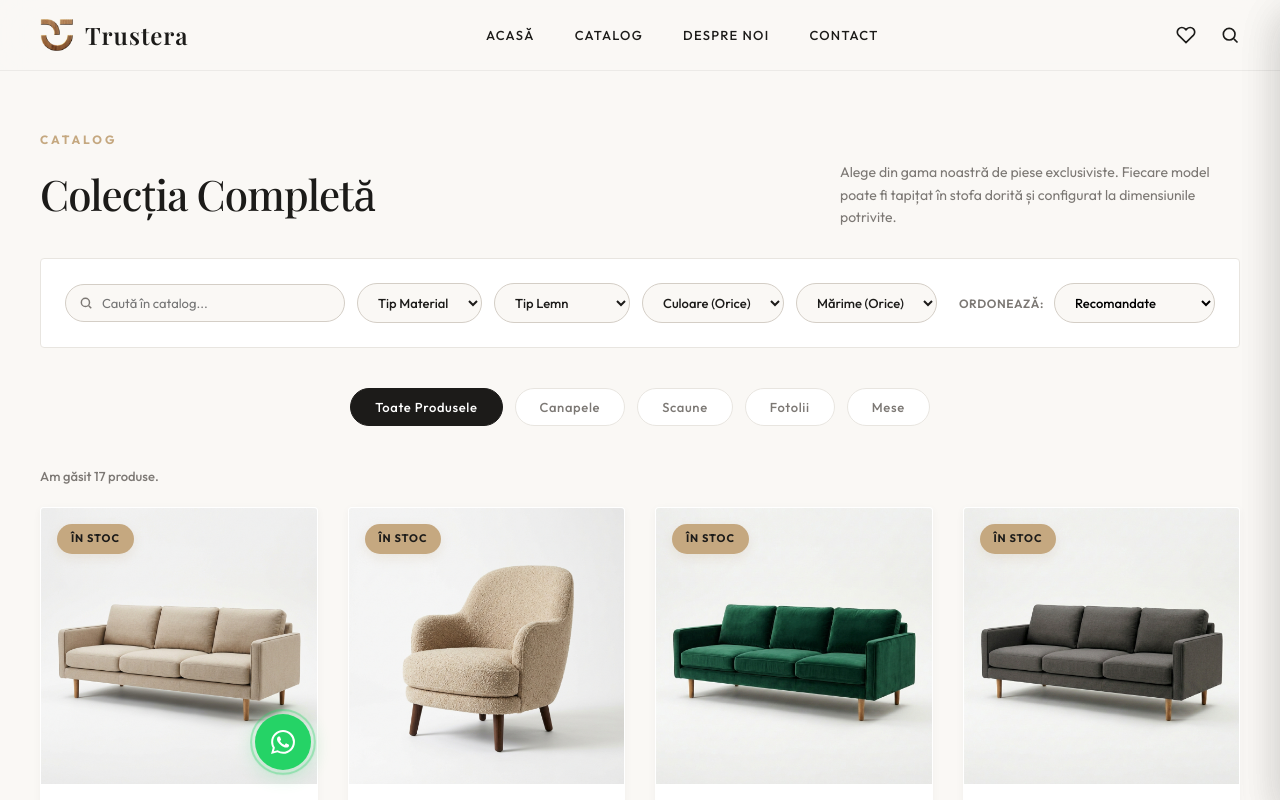
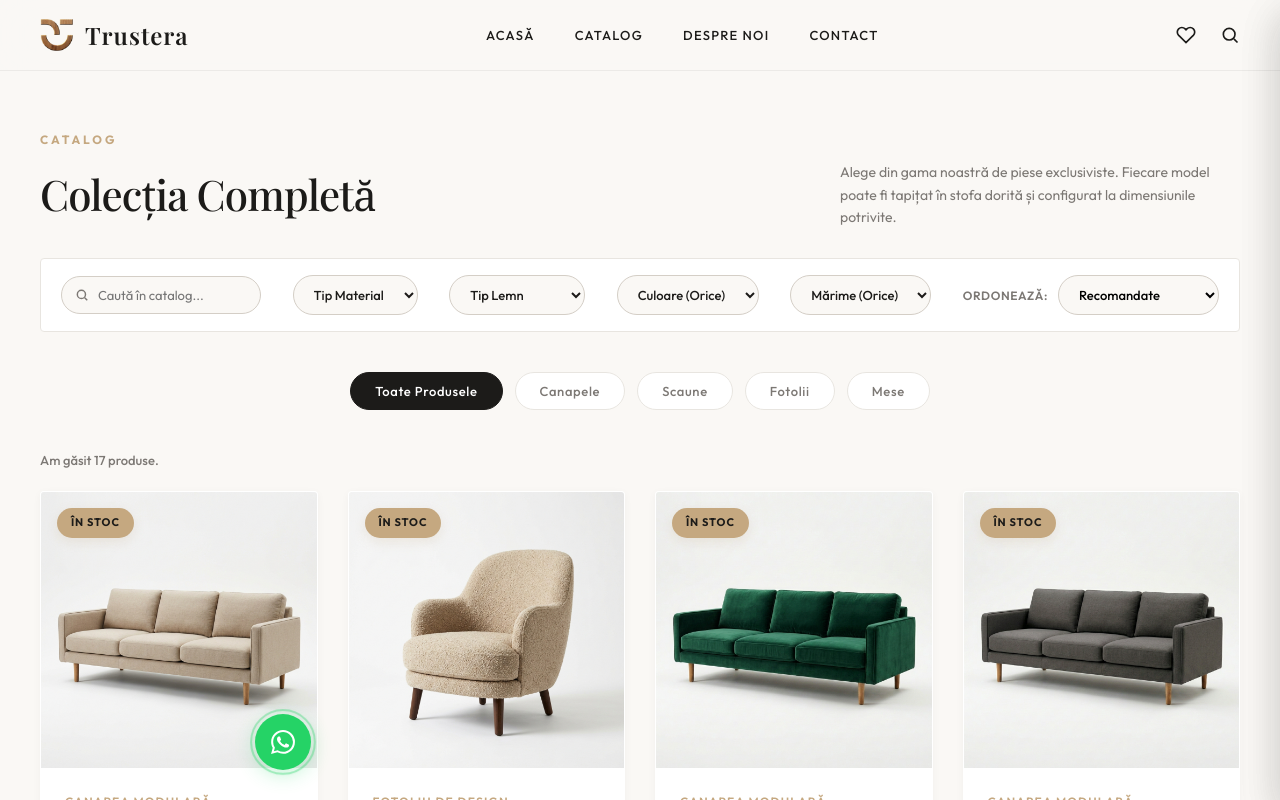
Before and after one commit to DinuVidrascu/trust-wood, a React (Vite) app: page /catalog in a window 1280 px wide. Shown: the top 800 px of the page. Built offline with nearby package versions, Linux system fonts and the light colour scheme; a web font is replaced by a local one.

Commit message:
Flatten filter bar layout and decrease search input width to 200px to prevent wrapping

```diff
--- a/src/pages/Catalog.jsx
+++ b/src/pages/Catalog.jsx
@@ -171,19 +171,18 @@ export default function Catalog() {
         <div style={{
           display: 'flex',
           flexWrap: 'wrap',
-          gap: '20px',
+          gap: '12px',
           justifyContent: 'space-between',
           alignItems: 'center',
           marginBottom: '40px',
-          padding: '24px',
+          padding: '16px 20px',
           background: 'var(--bg-card)',
           borderRadius: '4px',
           border: '1px solid var(--border)'
-        }}>
-          {/* Left Group: Search & Filters */}
-          <div style={{ display: 'flex', gap: '12px', flexWrap: 'wrap', alignItems: 'center', flexGrow: 1 }}>
+        }} className="catalog-filter-bar">
+
           {/* Inner Search */}
-            <div style={{ position: 'relative', width: '280px', maxWidth: '100%' }}>
+          <div style={{ position: 'relative', width: '200px', maxWidth: '100%', flexShrink: 0 }}>
             <input
               type="text"
               placeholder="Caută în catalog..."
@@ -207,7 +206,7 @@ export default function Catalog() {
           <select
             value={activeMaterial}
             onChange={e => setActiveMaterial(e.target.value)}
-              style={{ padding: '10px 16px', border: '1px solid var(--border-dark)', borderRadius: '20px', fontSize: '13px', background: 'var(--bg-primary)', fontWeight: '500', color: 'var(--text-primary)', outline: 'none' }}
+            style={{ padding: '10px 16px', border: '1px solid var(--border-dark)', borderRadius: '20px', fontSize: '13px', background: 'var(--bg-primary)', fontWeight: '500', color: 'var(--text-primary)', outline: 'none', flexShrink: 0 }}
           >
             <option value="Toate">Tip Material</option>
             {availableMaterials.map(mat => (
@@ -218,7 +217,7 @@ export default function Catalog() {
           <select
             value={activeWood}
             onChange={e => setActiveWood(e.target.value)}
-              style={{ padding: '10px 16px', border: '1px solid var(--border-dark)', borderRadius: '20px', fontSize: '13px', background: 'var(--bg-primary)', fontWeight: '500', color: 'var(--text-primary)', outline: 'none' }}
+            style={{ padding: '10px 16px', border: '1px solid var(--border-dark)', borderRadius: '20px', fontSize: '13px', background: 'var(--bg-primary)', fontWeight: '500', color: 'var(--text-primary)', outline: 'none', flexShrink: 0 }}
           >
             <option value="Toate">Tip Lemn</option>
             {availableWoodTypes.map(wood => (
@@ -229,7 +228,7 @@ export default function Catalog() {
           <select
             value={activeColor}
             onChange={e => setActiveColor(e.target.value)}
-              style={{ padding: '10px 16px', border: '1px solid var(--border-dark)', borderRadius: '20px', fontSize: '13px', background: 'var(--bg-primary)', fontWeight: '500', color: 'var(--text-primary)', outline: 'none' }}
+            style={{ padding: '10px 16px', border: '1px solid var(--border-dark)', borderRadius: '20px', fontSize: '13px', background: 'var(--bg-primary)', fontWeight: '500', color: 'var(--text-primary)', outline: 'none', flexShrink: 0 }}
           >
             <option value="Toate">Culoare (Orice)</option>
             {availableColors.map(color => (
@@ -240,18 +239,16 @@ export default function Catalog() {
           <select
             value={activeSize}
             onChange={e => setActiveSize(e.target.value)}
-              style={{ padding: '10px 16px', border: '1px solid var(--border-dark)', borderRadius: '20px', fontSize: '13px', background: 'var(--bg-primary)', fontWeight: '500', color: 'var(--text-primary)', outline: 'none' }}
+            style={{ padding: '10px 16px', border: '1px solid var(--border-dark)', borderRadius: '20px', fontSize: '13px', background: 'var(--bg-primary)', fontWeight: '500', color: 'var(--text-primary)', outline: 'none', flexShrink: 0 }}
           >
             <option value="Toate">Mărime (Orice)</option>
             {availableSizes.map(size => (
               <option key={size} value={size}>{size}</option>
             ))}
           </select>
-          </div>
 
-          {/* Right Group: Sort Selection & Reset */}
-          <div style={{ display: 'flex', alignItems: 'center', gap: '12px', flexWrap: 'wrap' }}>
-            <div style={{ display: 'flex', alignItems: 'center', gap: '10px' }}>
+          {/* Sort Selection */}
+          <div style={{ display: 'flex', alignItems: 'center', gap: '10px', flexShrink: 0 }}>
             <span style={{ fontSize: '12px', fontWeight: '600', letterSpacing: '0.05em', color: 'var(--text-secondary)' }}>ORDONEAZĂ:</span>
             <select
               value={sortBy}
@@ -308,7 +305,6 @@ export default function Catalog() {
             </button>
           )}
         </div>
-        </div>
 
         {/* CATEGORY TAGS */}
         <div className="filter-tags" style={{ marginBottom: '40px', justifyContent: 'center' }}>
```
Lines whose indentation alone changed are shown as unchanged.
